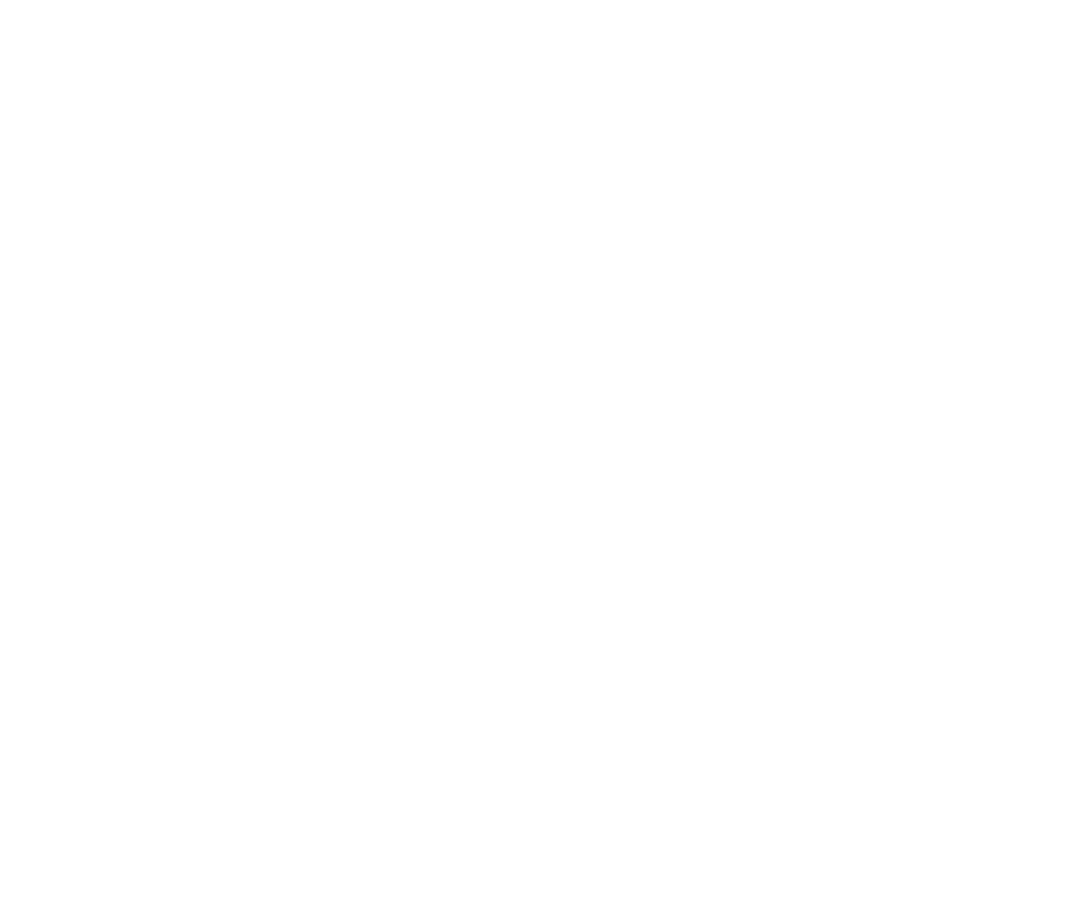
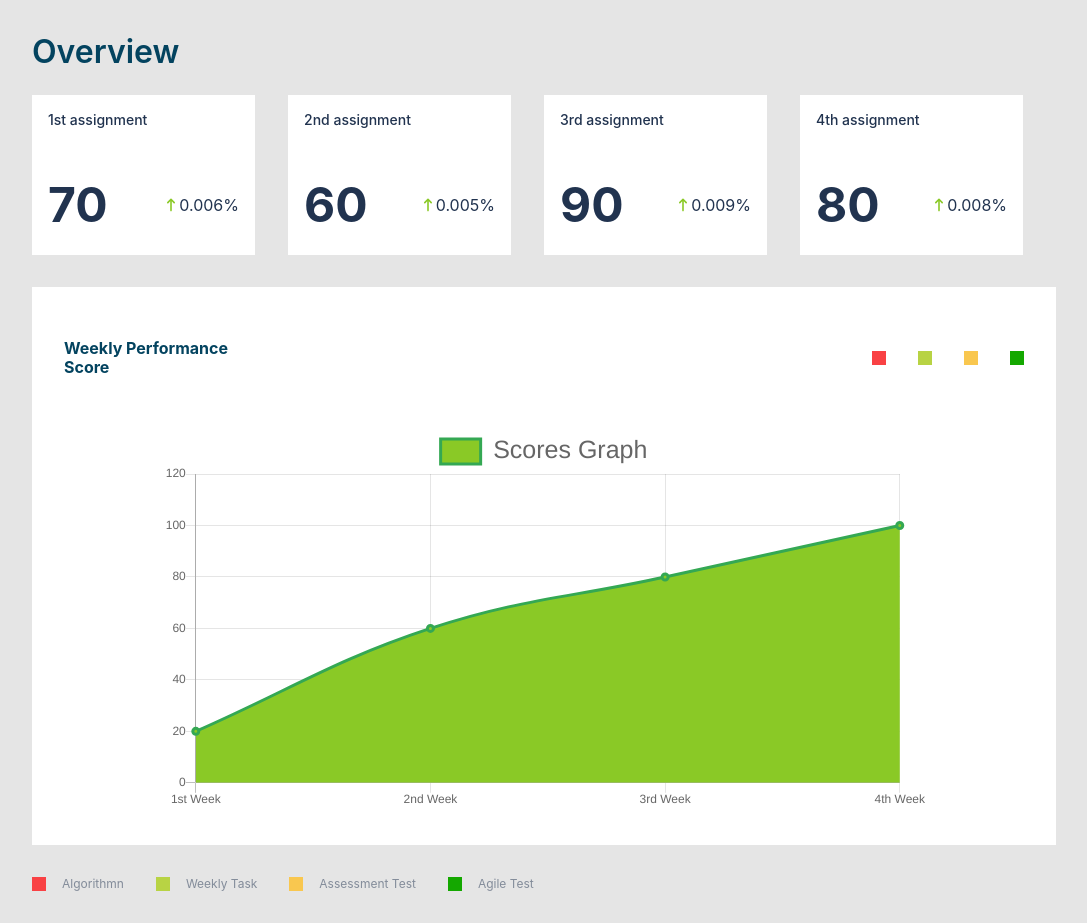
Before and after one commit to Vastro-lorde/scorecard-frontend, a React (Create React App) app: page /dashboard in a window 1280 px wide. Before the commit this address had no page. Shown: the whole page, without its empty margins (96-1183 px from the left). Before the commit the page ends 800 px from the top, so only its background shows below. Built offline with nearby package versions, Linux system fonts and the light colour scheme.

Commit message:
dashboard page

```diff
--- a/package.json
+++ b/package.json
@@ -10,8 +10,10 @@
     "@types/node": "^16.7.13",
     "@types/react": "^18.0.0",
     "@types/react-dom": "^18.0.0",
+    "chart.js": "2.9.4",
     "classnames": "^2.3.1",
     "react": "^18.1.0",
+    "react-chartjs-2": "2.10.0",
     "react-dom": "^18.1.0",
     "react-icons": "^4.4.0",
     "react-router-dom": "^6.3.0",
--- /dev/null
+++ b/src/components/BarChart/BarChart.tsx
@@ -0,0 +1,55 @@
+import React from 'react';
+import { Line } from 'react-chartjs-2';
+
+const BarChart = () => {
+  return (
+    <div>
+      <Line
+        data={{
+          labels: ['1st Week', '2nd Week', '3rd Week', '4th Week'],
+          datasets: [
+            {
+              label: 'Scores Graph',
+              data: [20, 60, 80, 100, 120],
+              backgroundColor: [
+                'rgba(138,201,38,1)',
+                'rgba(138,201,38,1)',
+                'rrgba(138,201,38,1)',
+                'rgba(138,201,38,1)',
+                'rgba(138,201,38,1)',
+                'rgba(138,201,38,1)',
+              ],
+              borderColor: [
+                'rgba(52,168,83,1)',
+                'rgba(52,168,83,1)',
+                'rgba(52,168,83,1)',
+                'rgba(52,168,83,1)',
+                'rgba(52,168,83,1)',
+                'rgba(52,168,83,1)',
+              ],
+              borderWidth: 3,
+            },
+          ],
+        }}
+        options={{
+          scales: {
+            yAxes: [
+              {
+                ticks: {
+                  beginAtZero: true,
+                },
+              },
+            ],
+          },
+          legend: {
+            labels: {
+              fontSize: 25,
+            },
+          },
+        }}
+      />
+    </div>
+  );
+};
+
+export default BarChart;
--- /dev/null
+++ b/src/components/DashboardComponent/Dashboard.module.css
@@ -0,0 +1,115 @@
+.dashboard {
+  background-color: var(--background-color);
+  /* height: auto; */
+}
+
+.dashboard .dashboard_container {
+  width: 80%;
+  margin: auto;
+}
+
+.dashboard_container h6 {
+  padding-top: 2rem;
+  font-weight: 600;
+  font-size: 32px;
+  line-height: 39px;
+  color: #03435f;
+}
+
+.dashboard_container .review {
+  display: grid;
+  grid-template-columns: repeat(4, 1fr);
+}
+
+.chart_text {
+  background-color: var(--color-white);
+  margin-top: 2rem;
+  padding: 2rem;
+}
+
+.dashboard_graph_top {
+  display: flex;
+  align-items: center;
+  justify-content: space-between;
+  margin-bottom: 2rem;
+}
+
+.dashboard_graph_top > p {
+  font-weight: 700;
+  font-size: 16px;
+  line-height: 19px;
+  color: var(--secondary-black);
+}
+
+.colors {
+  display: flex;
+  align-items: center;
+  gap: 1rem;
+}
+
+.colors:last-child {
+  padding: 2rem 0rem;
+  gap: 2rem;
+}
+
+.colors .color_red {
+  width: 14px;
+  height: 14px;
+  background: #f94144;
+}
+
+.colors .color_lightGreen {
+  width: 14px;
+  height: 14px;
+  background: #b8d344;
+}
+
+.colors .color_yellow {
+  width: 14px;
+  height: 14px;
+  background: #f9c74f;
+}
+
+.colors .color_green {
+  width: 14px;
+  height: 14px;
+  background: #14a800;
+}
+
+.chart_wrapper {
+  width: 700 !important;
+  height: 700 !important;
+}
+
+.flex {
+  display: flex;
+  align-items: center;
+  gap: 1rem;
+}
+
+.flex p {
+  font-weight: 400;
+  font-size: 12px;
+  line-height: 12px;
+  color: rgba(33, 51, 79, 0.5);
+}
+
+@media only screen and (max-width: 768px) {
+  .dashboard_container .review {
+    display: grid;
+    grid-template-columns: repeat(2, 1fr);
+  }
+}
+@media only screen and (max-width: 600px) {
+  .dashboard_container .review {
+    display: grid;
+    grid-template-columns: repeat(1, 1fr);
+  }
+
+  .colors:last-child {
+    display: grid;
+    grid-template-columns: repeat(2, 1fr);
+    padding: 2rem 0rem;
+    gap: 2rem;
+  }
+}
--- /dev/null
+++ b/src/components/DashboardComponent/Dashboard.tsx
@@ -0,0 +1,58 @@
+import React from 'react';
+import BarChart from '../BarChart/BarChart';
+import DashboardScore from '../DashboardScore/DashboardScore';
+import styles from './Dashboard.module.css';
+
+const Dashboard = () => {
+  return (
+    <div className={styles.dashboard}>
+      <div className={styles.dashboard_container}>
+        <h6>Overview</h6>
+        <div className={styles.review}>
+          <DashboardScore text='1st assignment' score={70} percentage={0.006} />
+          <DashboardScore text='2nd assignment' score={60} percentage={0.005} />
+          <DashboardScore text='3rd assignment' score={90} percentage={0.009} />
+          <DashboardScore text='4th assignment' score={80} percentage={0.008} />
+        </div>
+        <div className={styles.chart_text}>
+          <div className={styles.dashboard_graph}>
+            <div className={styles.dashboard_graph_top}>
+              <p>
+                Weekly Performance <br /> Score
+              </p>
+              <div className={styles.colors}>
+                <div className={styles.color_red} />
+                <div className={styles.color_lightGreen} />
+                <div className={styles.color_yellow} />
+                <div className={styles.color_green} />
+              </div>
+            </div>
+          </div>
+          <div style={{ width: '80%', margin: 'auto' }}>
+            <BarChart />
+          </div>
+        </div>
+        <div className={styles.colors}>
+          <div className={styles.flex}>
+            <div className={styles.color_red} />
+            <p>Algorithmn</p>
+          </div>
+          <div className={styles.flex}>
+            <div className={styles.color_lightGreen} />
+            <p>Weekly Task</p>
+          </div>
+          <div className={styles.flex}>
+            <div className={styles.color_yellow} />
+            <p>Assessment Test</p>
+          </div>
+          <div className={styles.flex}>
+            <div className={styles.color_green} />
+            <p>Agile Test</p>
+          </div>
+        </div>
+      </div>
+    </div>
+  );
+};
+
+export default Dashboard;
--- /dev/null
+++ b/src/components/DashboardScore/DashboardScore.module.css
@@ -0,0 +1,44 @@
+.dashboard_score {
+  background-color: var(--color-white);
+  width: 223px;
+  height: 160px;
+  padding: 1rem;
+  margin-top: 1.5rem;
+  color: var(--primary-black);
+}
+
+.dashboard_score > p {
+  font-weight: 500;
+  font-size: 14px;
+  line-height: 17px;
+  color: var(--primary-black);
+}
+
+.dashboard_score .dashboard_bottom {
+  display: flex;
+  align-items: center;
+  justify-content: space-between;
+  margin-top: 3rem;
+}
+
+.dashboard_bottom h5 {
+  font-weight: 700;
+  font-size: 48px;
+  line-height: 58px;
+}
+
+.dashboard_bottom .right {
+  display: flex;
+  align-items: center;
+}
+
+.right .icon {
+  color: #8ac926;
+}
+
+.right > p {
+  font-weight: 400;
+  font-size: 16px;
+  line-height: 19px;
+  color: var(--primary-black);
+}
--- /dev/null
+++ b/src/components/DashboardScore/DashboardScore.tsx
@@ -0,0 +1,25 @@
+import React from 'react';
+import styles from './DashboardScore.module.css';
+import { HiArrowNarrowUp } from 'react-icons/hi';
+
+interface PROP {
+  text: string;
+  score: number;
+  percentage: number;
+}
+const DashboardScore = ({ text, score, percentage }: PROP) => {
+  return (
+    <div className={styles.dashboard_score}>
+      <p>{text}</p>
+      <div className={styles.dashboard_bottom}>
+        <h5>{score}</h5>
+        <div className={styles.right}>
+          <HiArrowNarrowUp className={styles.icon} />
+          <p>{percentage}%</p>
+        </div>
+      </div>
+    </div>
+  );
+};
+
+export default DashboardScore;
--- /dev/null
+++ b/src/pages/DashboardPage.tsx
@@ -0,0 +1,12 @@
+import React from 'react';
+import Dashboard from '../components/DashboardComponent/Dashboard';
+
+const DashboardPage = () => {
+  return (
+    <div>
+      <Dashboard />
+    </div>
+  );
+};
+
+export default DashboardPage;
--- a/src/routing/Routes.tsx
+++ b/src/routing/Routes.tsx
@@ -7,6 +7,7 @@
 import HomePage from '../pages/HomePage';
 import PerformanceReport from '../components/PerformanceComponent/PerformanceReport';
 import OverviewPage from '../pages/OverviewPage';
+import DashboardPage from '../pages/DashboardPage';
 
 function Routers() {
   return (
@@ -19,6 +20,7 @@
         <Route path='/ResetPassword' element={<ResetPasswordPage />} />
         <Route path='/PerformanceReport' element={<PerformanceReport />} />
         <Route path='/Dashboard/Overview' element={<OverviewPage />} />
+        <Route path='/dashboard' element={<DashboardPage />} />
       </Routes>
     </Router>
   );
```
Also changed, not shown: 1 other file (tests, documents, lock files or other folders).
